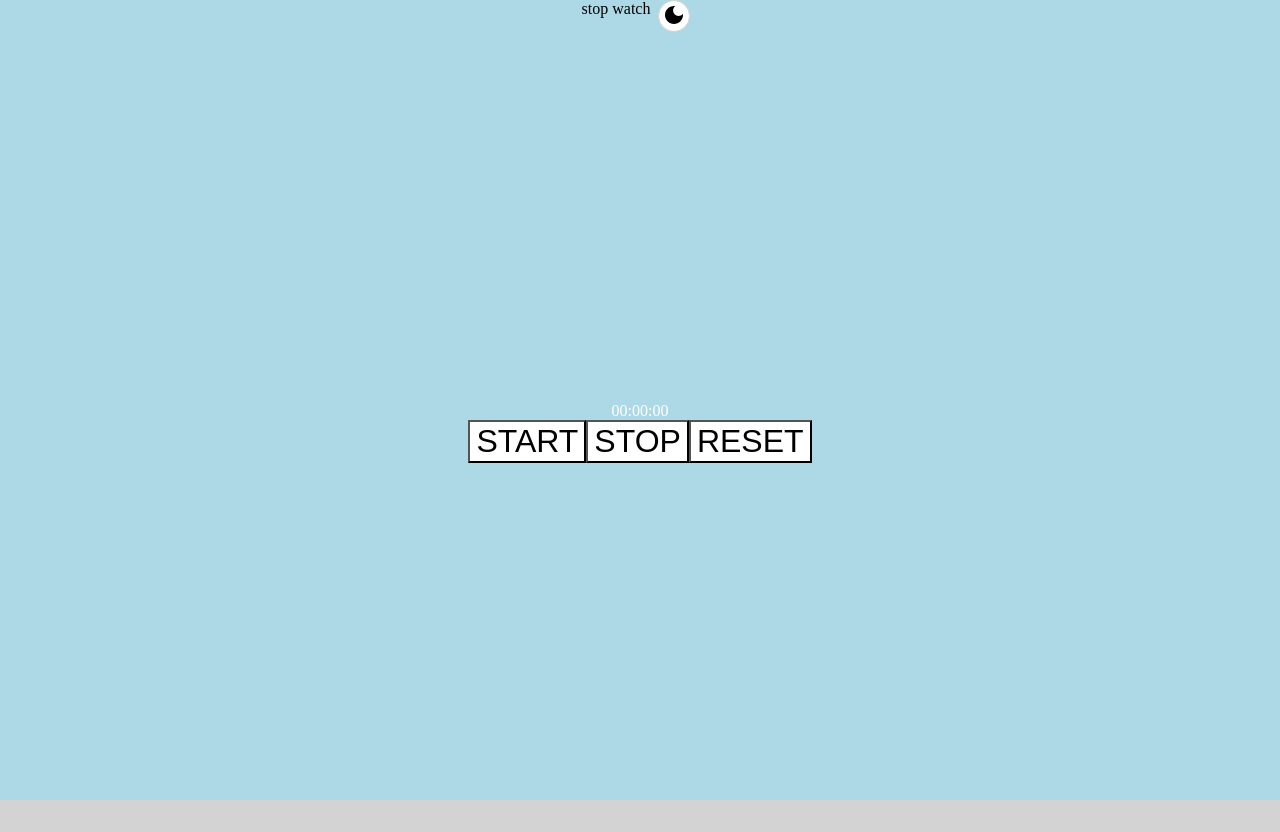
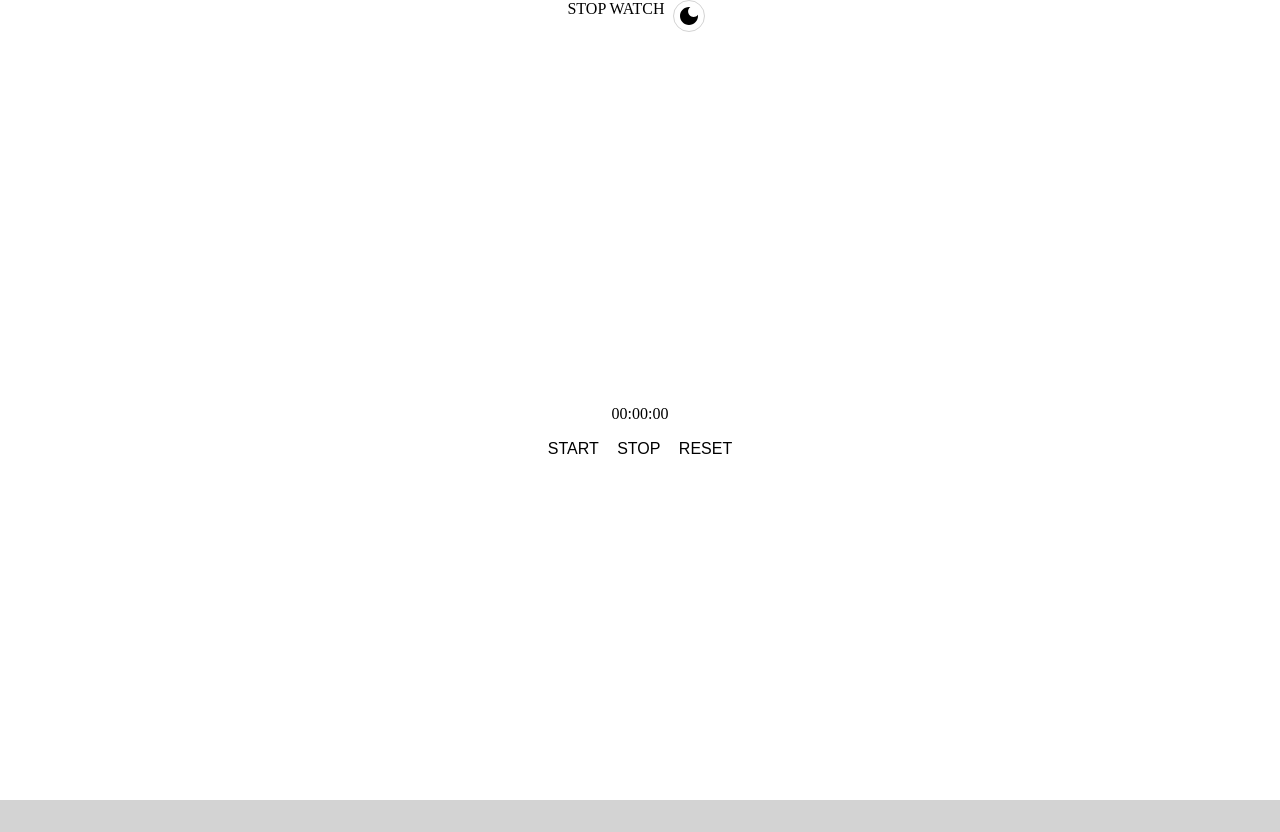
Before and after one commit to juwonk1018/stop-watch, a React (Create React App) app: page / in a window 1280 px wide. Built offline with nearby package versions, Linux system fonts and the light colour scheme.

Commit message:
Design. StopWatch 버튼 디자인

```diff
--- a/src/App.css
+++ b/src/App.css
@@ -1,5 +1,15 @@
 .main{
   width : 100%;
   height : 100%;
-  background-color: lightblue;
+
 }
+
+.dark{
+  background-color: black;
+  color : white;
+}
+
+.light{
+  background-color: white;
+  color : black;
+}
--- a/src/App.js
+++ b/src/App.js
@@ -8,12 +8,10 @@ function App() {
 
 
   const [darkMode, setDarkMode] = useState(false);
-
-
-
+  const theme = darkMode ? 'dark' : 'light';
 
   return (
-    <div className="main">
+    <div className={`main ${theme}`}>
       <NavBar darkMode = {darkMode} setDarkMode = {setDarkMode}/>
       <StopWatch/>
     </div>
--- a/src/components/NavBar.js
+++ b/src/components/NavBar.js
@@ -9,9 +9,9 @@ export default function NavBar({darkMode, setDarkMode}) {
 
   return (
     <div className = "navBar">
-        <div>stop watch</div>
-        <button className="navIcon" onClick = {darkModeEvent}>
-          <svg xmlns="http://www.w3.org/2000/svg" height="24" viewBox="0 0 24 24" width="24"><rect fill="none" height="20" width="20"/><path d="M12,3c-4.97,0-9,4.03-9,9s4.03,9,9,9s9-4.03,9-9c0-0.46-0.04-0.92-0.1-1.36c-0.98,1.37-2.58,2.26-4.4,2.26 c-2.98,0-5.4-2.42-5.4-5.4c0-1.81,0.89-3.42,2.26-4.4C12.92,3.04,12.46,3,12,3L12,3z"/></svg>
+        <div>STOP WATCH</div>
+        <button className={`navIcon ${darkMode}`} onClick = {darkModeEvent}>
+          <svg xmlns="http://www.w3.org/2000/svg" height="rem" viewBox="0 0 24 24" width="24"><rect fill="none" height="24" width="24"/><path d="M12,3c-4.97,0-9,4.03-9,9s4.03,9,9,9s9-4.03,9-9c0-0.46-0.04-0.92-0.1-1.36c-0.98,1.37-2.58,2.26-4.4,2.26 c-2.98,0-5.4-2.42-5.4-5.4c0-1.81,0.89-3.42,2.26-4.4C12.92,3.04,12.46,3,12,3L12,3z"/></svg>
         </button>
     </div>
   )
--- a/src/components/StopWatch.css
+++ b/src/components/StopWatch.css
@@ -7,13 +7,21 @@
     text-align: center;
 }
 
-.stopWatchDisplay{
-    color : white;
+.buttonGroup{
+    margin : 1rem 0 0 0;
 }
 
+.buttonGroup button{
+    margin : 0 0.2rem 0 0.2rem;
+    background-color : white;
+    border-radius : 1rem;
+    border : none;
+    font-size : 1rem;
+}
 
+.buttonGroup button:active{
+    outline : none;
+    background-color: white;
 
-.buttonGroup button{
-    background-color : white;
-    font-size : 2rem;
+    border : none;
 }
```
